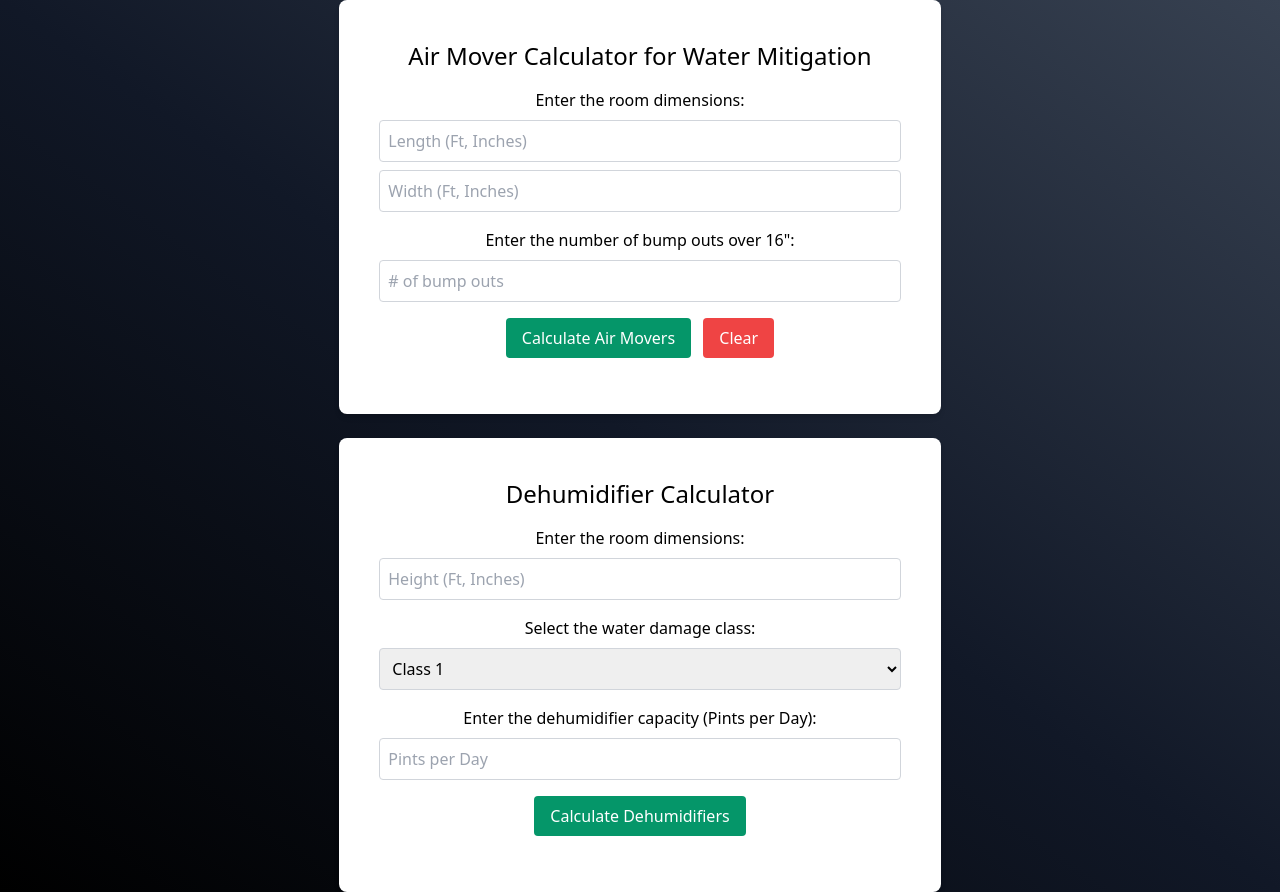
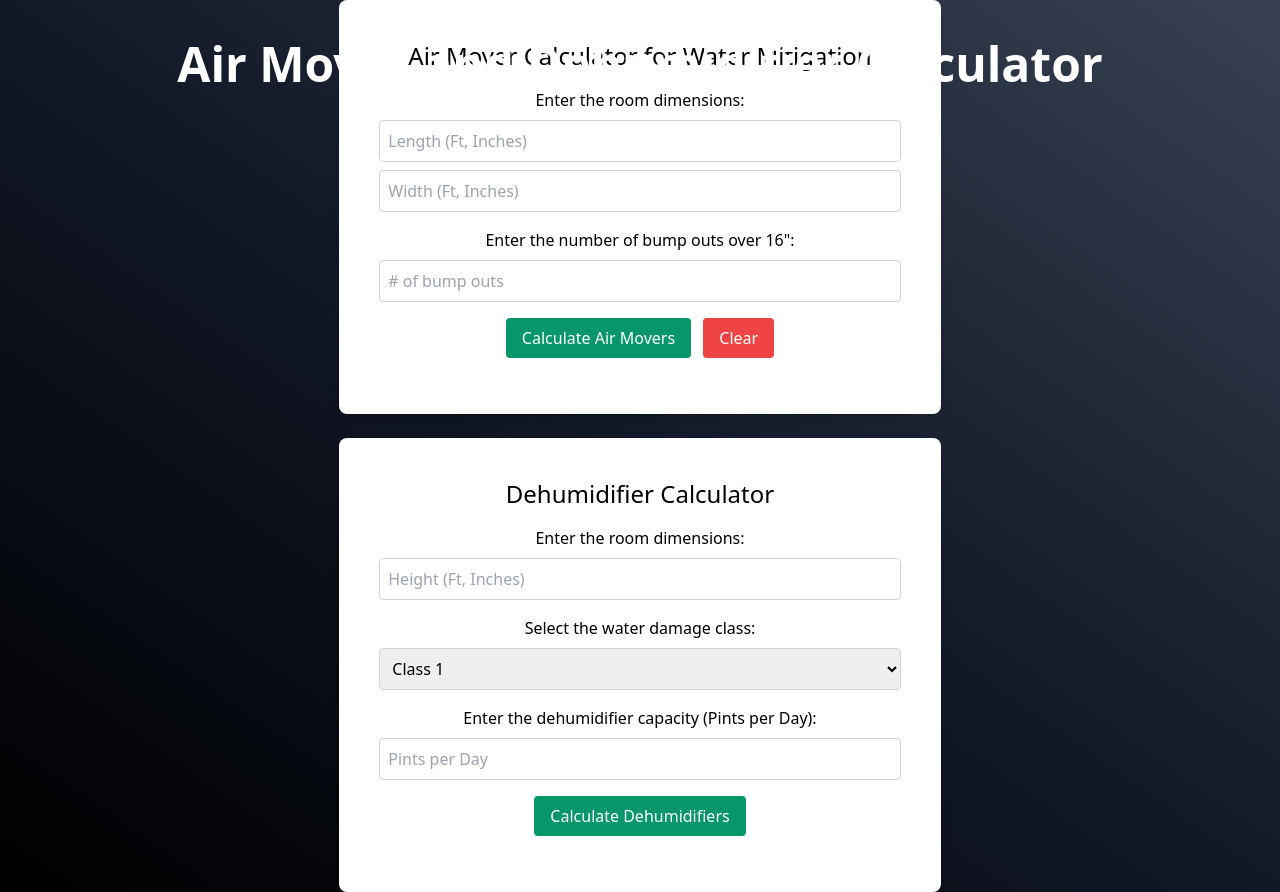
Before and after one commit to thejake989/WTR_EQ_Calc, a plain HTML site: page index.html in a window 1280 px wide. Drawn offline with nearby package versions, Linux system fonts and the light colour scheme.

Commit message:
added title

```diff
--- a/index.html
+++ b/index.html
@@ -9,9 +9,10 @@
       rel="stylesheet"
     />
   </head>
-  <body
-    class="min-h-screen bg-gradient-to-bl from-gray-700 via-gray-900 to-black flex items-center justify-center bg-gray-100"
-  >
+  <body class="min-h-screen bg-gradient-to-bl from-gray-700 via-gray-900 to-black flex items-center justify-center bg-gray-100">
+    <div class="fixed top-0 inset-x-0 text-center text-white py-10">
+      <h1 class="text-5xl font-bold">Air Mover and Dehumidifier Calculator</h1>
+    </div>
     <div class="flex">
       <div class="space-y-6">
         <!--Air Mover Calculator Card-->
@@ -54,7 +55,6 @@
               </button>
               <p id="result" class="mt-4"></p>
             </div>
-
   <!-- Dehumidifier Calculator Card -->
 <div class="bg-white p-10 rounded-lg shadow-md text-center">
     <h1 class="text-2xl mb-4">Dehumidifier Calculator</h1>
```
Lines whose indentation alone changed are shown as unchanged.
